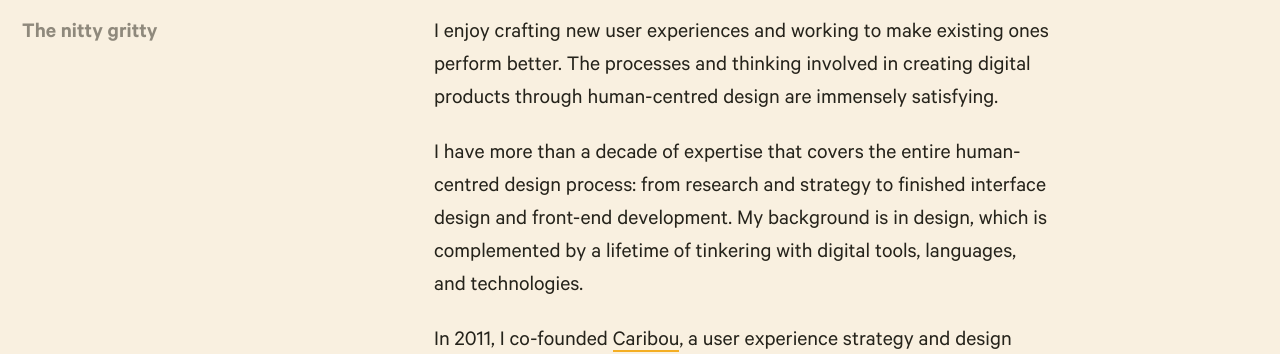
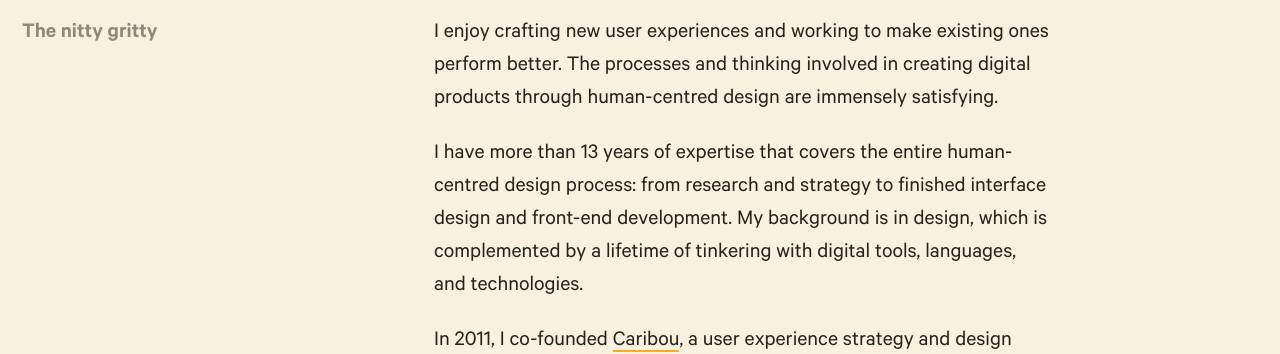
Before and after one commit to quinnkeast/quinnkeast-website, a Next.js app: page /about in a window 1280 px wide. Shown: the part 1000-1354 px from the top of the page. Built offline with nearby package versions, Linux system fonts and the light colour scheme.

Commit message:
Update about

```diff
--- a/pages/about.js
+++ b/pages/about.js
@@ -51,7 +51,7 @@ function About() {
           </p>
 
           <p>
-            I have more than a decade of expertise that covers the entire
+            I have more than 13 years of expertise that covers the entire
             human-centred design process: from research and strategy to finished
             interface design and front-end development. My background is in
             design, which is complemented by a lifetime of tinkering with
```
